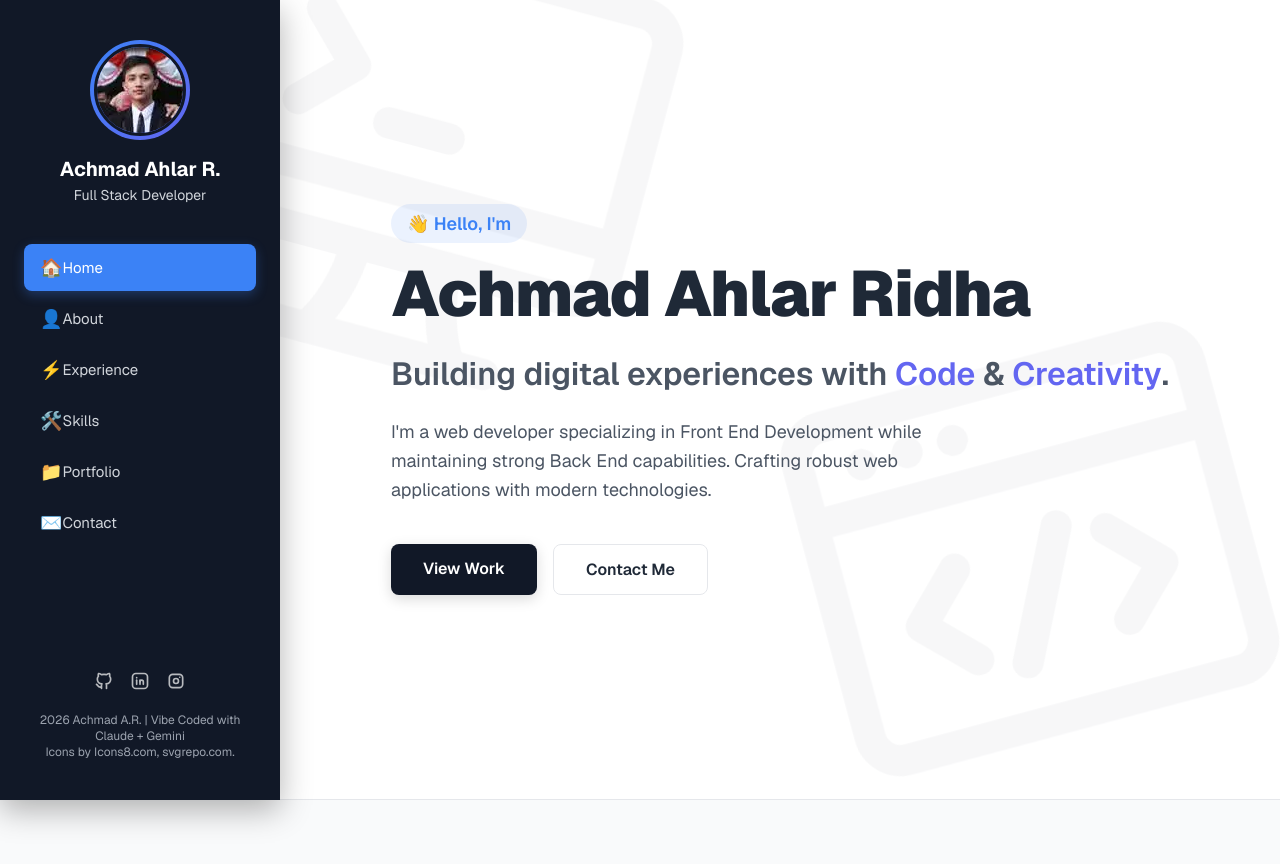
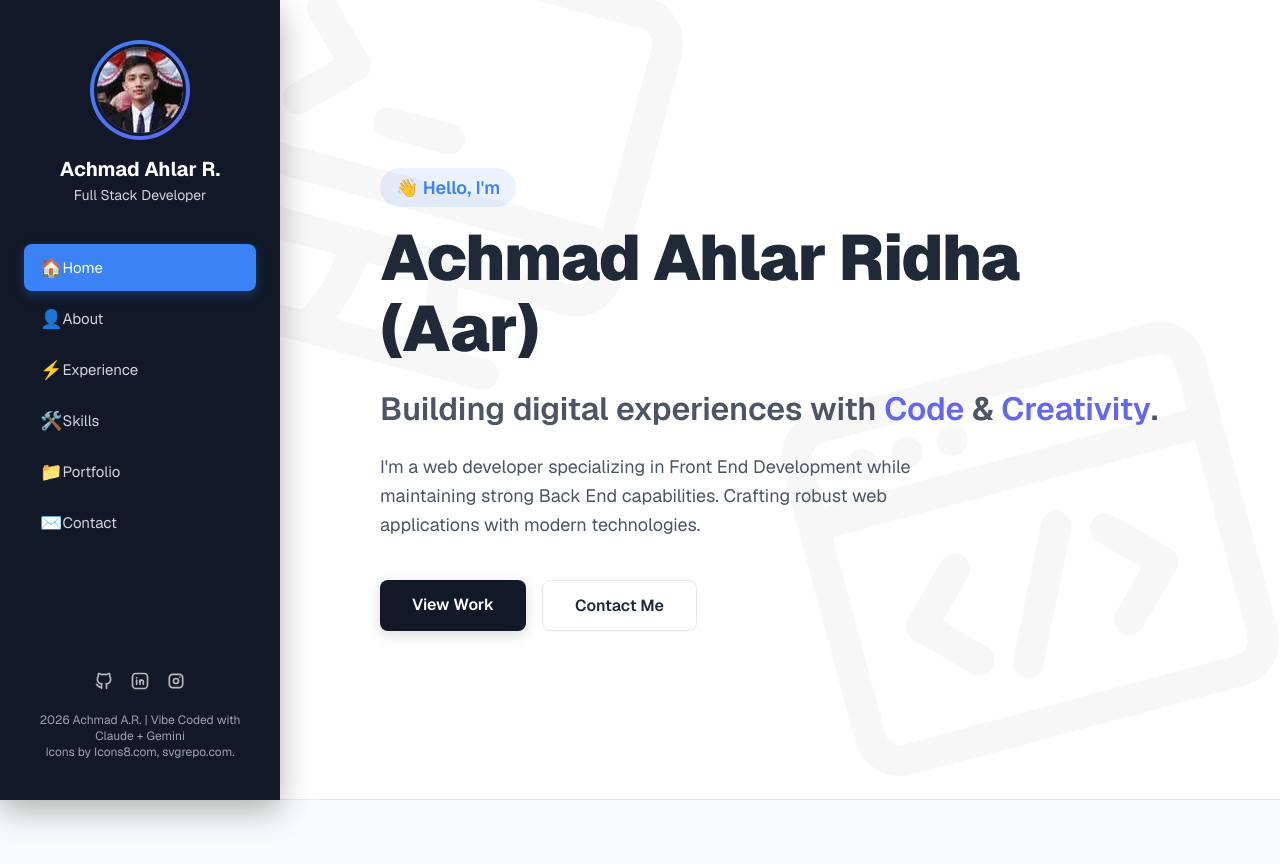
Before and after one commit to ridho-aru/ridho-aru.github.io, a Next.js app: page / in a window 1280 px wide. Shown: the top 864 px of the page. Built offline with nearby package versions, Linux system fonts and the light colour scheme.

Commit message:
feat(hero): update hero title to include nickname

```diff
--- a/src/components/Hero/Hero.tsx
+++ b/src/components/Hero/Hero.tsx
@@ -28,7 +28,7 @@ export default function Hero() {
       </div>
       <div className={styles.heroContent}>
         <span className={styles.greeting}>👋 Hello, I'm</span>
-        <h1 className={styles.heroTitle}>Achmad Ahlar Ridha</h1>
+        <h1 className={styles.heroTitle}>Achmad Ahlar Ridha (Aar)</h1>
         <h2 className={styles.heroSubtitle}>
           Building digital experiences with{' '}
           <span className={styles.accent}>Code</span> &{' '}
```
